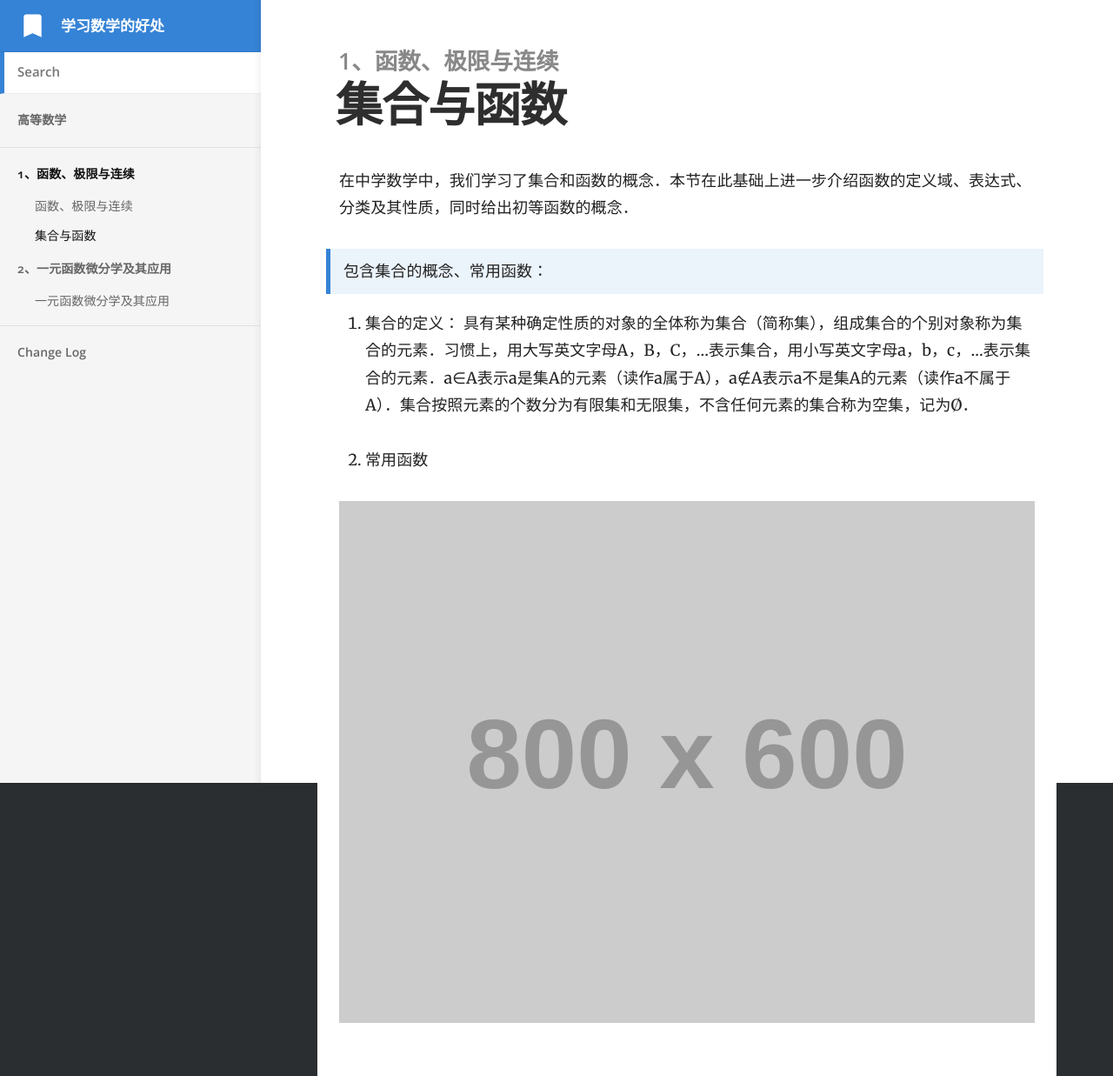
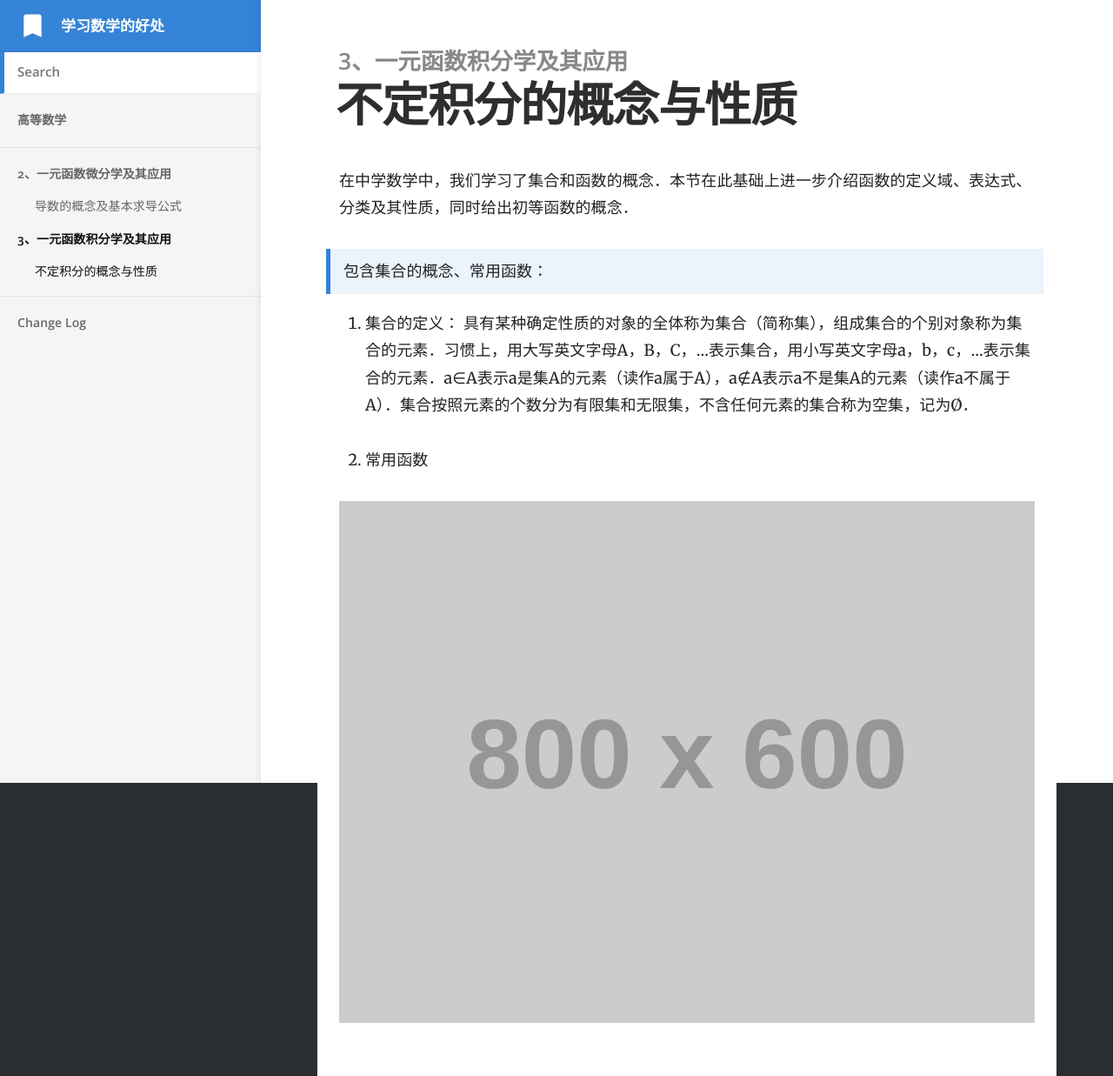
Before and after one commit to bashendixie/mathematics, a Jekyll site: the page built from _docs/3、一元函数积分学及其应用/不定积分的概念与性质.md, in a window 1280 px wide. Shown: the whole page at 87% size. Built offline with Jekyll 4.4.1, drawn with Linux system fonts in a browser that asks for light colours.

Commit message:
no message

```diff
--- a/_docs/1、函数、极限与连续/集合与函数.md
+++ b/_docs/3、一元函数积分学及其应用/不定积分的概念与性质.md
@@ -1,7 +1,7 @@
 ---
-title: 集合与函数
-category: 1、函数、极限与连续
-order: 2
+title: 不定积分的概念与性质
+category: 3、一元函数积分学及其应用
+order: 1
 ---
 
 在中学数学中，我们学习了集合和函数的概念．本节在此基础上进一步介绍函数的定义域、表达式、分类及其性质，同时给出初等函数的概念．
```
Also changed, not shown: _docs/1、函数、极限与连续/函数、极限与连续.md (deleted, +0 -21 lines), _docs/2、一元函数微分学及其应用/导数的概念及基本求导公式.md (renamed from _docs/2、一元函数微分学及其应用/一元函数微分学及其应用.md, +1 -1 lines).
